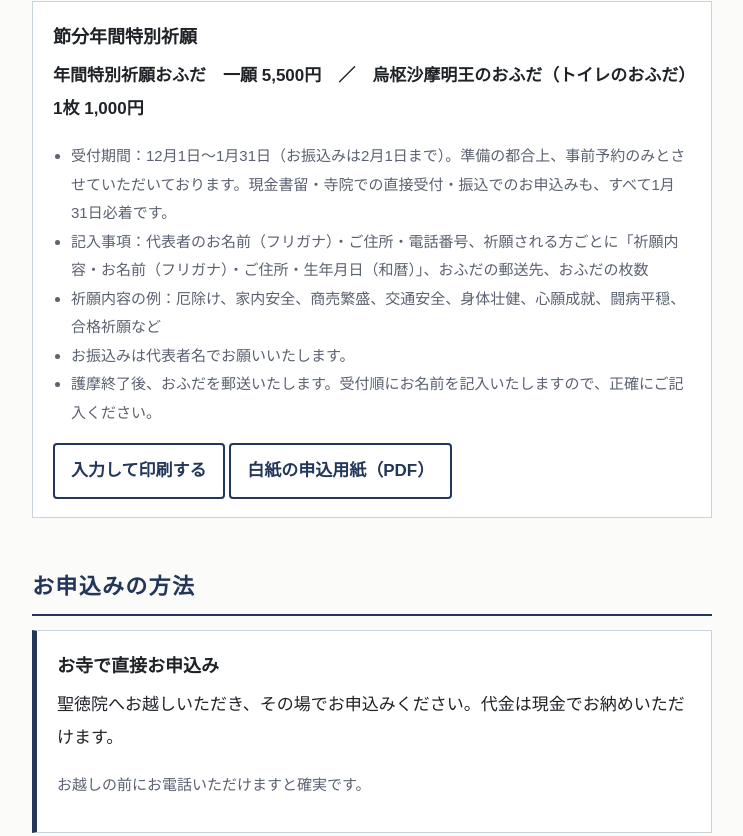
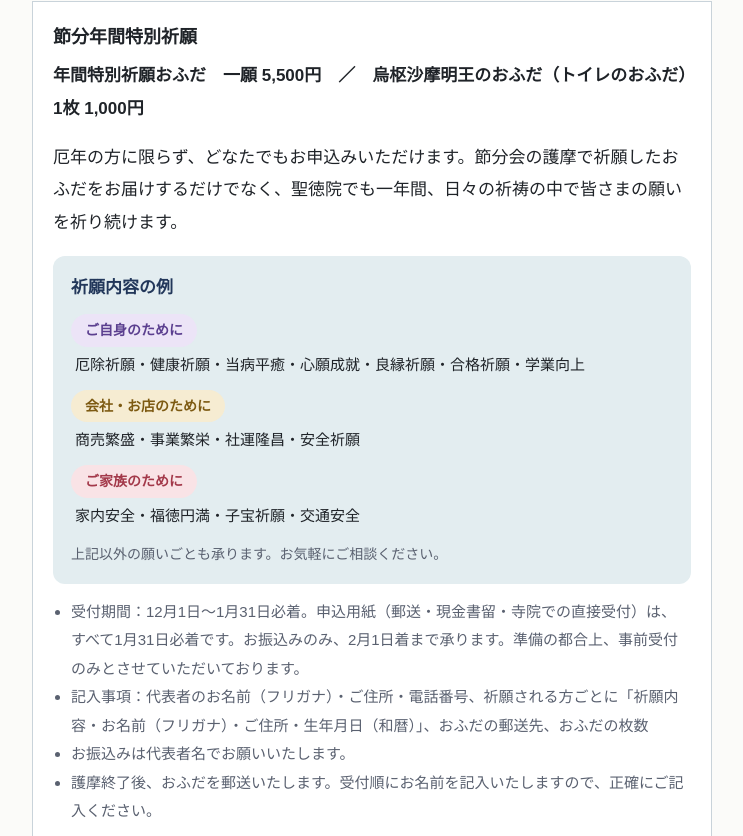
Before and after one commit to seitokuin/seitokuin.github.io, a plain HTML site: page index.html in a window 1280 px wide. Shown: the part 1489-2325 px from the top of the page, without its empty margins (268-1011 px from the left). Drawn offline with Linux system fonts and the light colour scheme.

Commit message:
Add files via upload

```diff
--- a/index.html
+++ b/index.html
@@ -97,6 +97,22 @@ h4{font-size:16px;margin:0 0 4px}
 .pay p{margin:0}
 @media (min-width:640px){.pay{grid-template-columns:1fr 1fr}}
 .cash-note{color:var(--shu);font-weight:700;margin-top:4px}
+/* 祈願内容の例 */
+.wish-box{background:var(--asagi);border-radius:12px;padding:16px 18px;margin:0 0 14px}
+.wish-ttl{font-weight:700;color:var(--ai);margin:0 0 10px}
+.wish-row{margin:0 0 12px}
+.wish-lbl{display:inline-block;padding:3px 14px;border-radius:999px;font-weight:700;font-size:14px;margin-bottom:4px;
+  background:var(--lb);color:var(--lc)}
+.wish-txt{display:block;font-size:15px;line-height:1.8;padding-left:4px}
+.wish-more{margin:4px 0 0;font-size:14px;color:var(--sub)}
+.w-self{--lb:#ece4f7;--lc:#5b3f8f}
+.w-biz{--lb:#f6ecd2;--lc:#7d5a12}
+.w-fam{--lb:#f9e3e6;--lc:#a3394a}
+@media (prefers-color-scheme: dark){
+  .w-self{--lb:#3a3150;--lc:#d6c8f0}
+  .w-biz{--lb:#43391f;--lc:#ecd59c}
+  .w-fam{--lb:#4a2a30;--lc:#f2c2c9}
+}
 </style>
 </head>
 <body>
@@ -120,12 +136,12 @@ h4{font-size:16px;margin:0 0 4px}
   <!-- ▼ 実際に障害が起きた時は、この枠の文章を「現在ご利用いただけない状態です」に書き換えると伝わりやすくなります -->
   <div class="notice" role="note">
     <p>このページは、通信障害やシステムの不具合などにより、聖徳院のホームページやネット受付がご利用いただけない場合に備えて作成しております。そのような際は、こちらの方法でお申込み・お問い合わせください。</p>
-    <p class="date">最終更新：2026年10月</p>
+    <p class="date">最終更新：2026年11月</p>
   </div>
   <!-- ▲ ここまで -->
 
   <h2 class="mincho">聖徳院について</h2>
-  <p>聖徳院は、苫小牧市植苗にある金峯山修験本宗の寺院です。護摩祈願、塔婆供養、節分の星祭りなどを通して、皆さまの祈りに寄り添っております。</p>
+  <p>聖徳院は、苫小牧市植苗にある金峯山修験本宗の寺院です。護摩祈願、塔婆供養、節分会「鬼火の祭典」などを通して、皆さまの祈りに寄り添っております。</p>
 
   <h2 class="mincho">受付中の祈願・供養</h2>
 
@@ -154,10 +170,17 @@ h4{font-size:16px;margin:0 0 4px}
   <div class="item" id="setsubun">
     <h3>節分年間特別祈願</h3>
     <p class="price">年間特別祈願おふだ　一願 5,500円　／　烏枢沙摩明王のおふだ（トイレのおふだ）　1枚 1,000円</p>
+    <p>厄年の方に限らず、どなたでもお申込みいただけます。節分会の護摩で祈願したおふだをお届けするだけでなく、聖徳院でも一年間、日々の祈祷の中で皆さまの願いを祈り続けます。</p>
+    <div class="wish-box">
+      <p class="wish-ttl">祈願内容の例</p>
+      <div class="wish-row"><span class="wish-lbl w-self">ご自身のために</span><span class="wish-txt">厄除祈願・健康祈願・当病平癒・心願成就・良縁祈願・合格祈願・学業向上</span></div>
+      <div class="wish-row"><span class="wish-lbl w-biz">会社・お店のために</span><span class="wish-txt">商売繁盛・事業繁栄・社運隆昌・安全祈願</span></div>
+      <div class="wish-row"><span class="wish-lbl w-fam">ご家族のために</span><span class="wish-txt">家内安全・福徳円満・子宝祈願・交通安全</span></div>
+      <p class="wish-more">上記以外の願いごとも承ります。お気軽にご相談ください。</p>
+    </div>
     <ul class="small">
-      <li>受付期間：12月1日〜1月31日（お振込みは2月1日まで）。準備の都合上、事前予約のみとさせていただいております。現金書留・寺院での直接受付・振込でのお申込みも、すべて1月31日必着です。</li>
+      <li>受付期間：12月1日〜1月31日必着。申込用紙（郵送・現金書留・寺院での直接受付）は、すべて1月31日必着です。お振込みのみ、2月1日着まで承ります。準備の都合上、事前受付のみとさせていただいております。</li>
       <li>記入事項：代表者のお名前（フリガナ）・ご住所・電話番号、祈願される方ごとに「祈願内容・お名前（フリガナ）・ご住所・生年月日（和暦）」、おふだの郵送先、おふだの枚数</li>
-      <li>祈願内容の例：厄除け、家内安全、商売繁盛、交通安全、身体壮健、心願成就、闘病平穏、合格祈願など</li>
       <li>お振込みは代表者名でお願いいたします。</li>
       <li>護摩終了後、おふだを郵送いたします。受付順にお名前を記入いたしますので、正確にご記入ください。</li>
     </ul>
@@ -169,27 +192,27 @@ h4{font-size:16px;margin:0 0 4px}
   <h2 class="mincho">お申込みの方法</h2>
 
   <div class="way">
-    <h3>お寺で直接お申込み</h3>
-    <p>聖徳院へお越しいただき、その場でお申込みください。代金は現金でお納めいただけます。</p>
-    <!-- 受付時間が決まっていれば、ここに追記してください（例：受付時間 9時〜16時） -->
-    <p class="small">お越しの前にお電話いただけますと確実です。</p>
-  </div>
-
-  <div class="way">
     <h3>郵送でお申込み</h3>
     <p>申込用紙を印刷してご記入のうえ、聖徳院へお送りください。代金のお支払いは、次のどちらかをお選びいただけます。</p>
     <div class="pay">
-      <div>
-        <h4>申込用紙を普通郵便で送り、代金は口座へお振込み</h4>
-        <p class="small">ポストに投函するだけでお申込みいただけます。振込先は下の「お振込み先」をご覧ください。</p>
-      </div>
       <div>
         <h4>申込用紙と代金を現金書留で送る</h4>
         <p class="small">郵便局の窓口から、現金書留封筒に申込用紙と代金を同封してお送りください。</p>
         <p class="small cash-note">※現金は普通郵便ではお送りいただけません。</p>
       </div>
+      <div>
+        <h4>申込用紙を普通郵便で送り、代金は口座へお振込み</h4>
+        <p class="small">ポストに投函するだけでお申込みいただけます。振込先は下の「お振込み先」をご覧ください。</p>
+      </div>
     </div>
     <p class="small">プリンターがない場合は、便箋などに申込用紙と同じ内容をお書きいただいても承ります。</p>
+  </div>
+
+  <div class="way">
+    <h3>お寺で直接お申込み</h3>
+    <p>申込用紙と代金を、聖徳院へお持ちください。その場でお申込みいただけます。</p>
+    <!-- 受付時間が決まっていれば、ここに追記してください（例：受付時間 9時〜16時） -->
+    <p class="small">お越しの前にお電話いただけますと確実です。</p>
   </div>
 
   <h2 class="mincho">お振込み先</h2>
```
